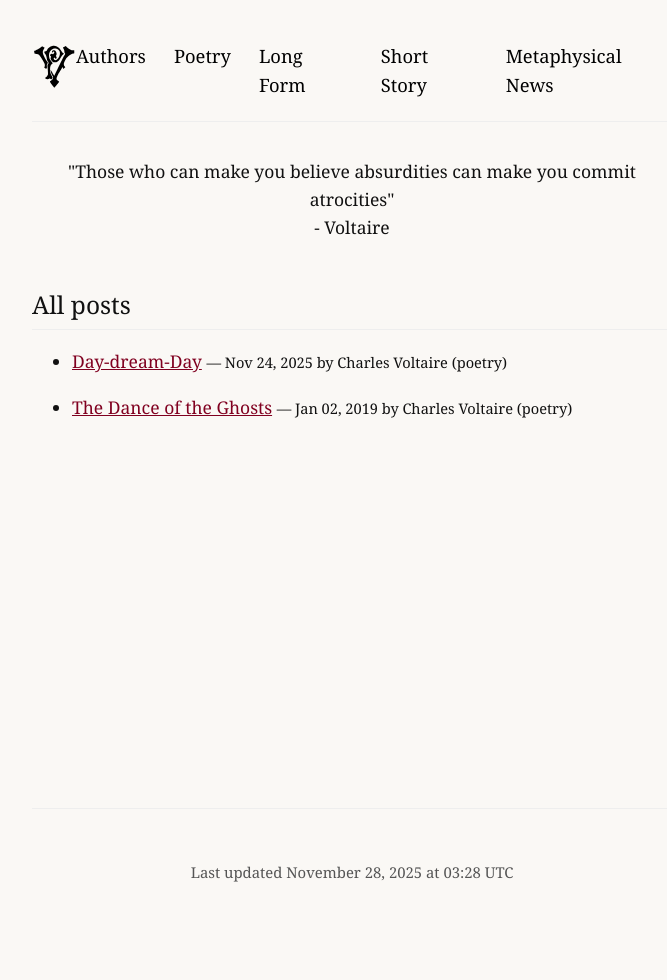
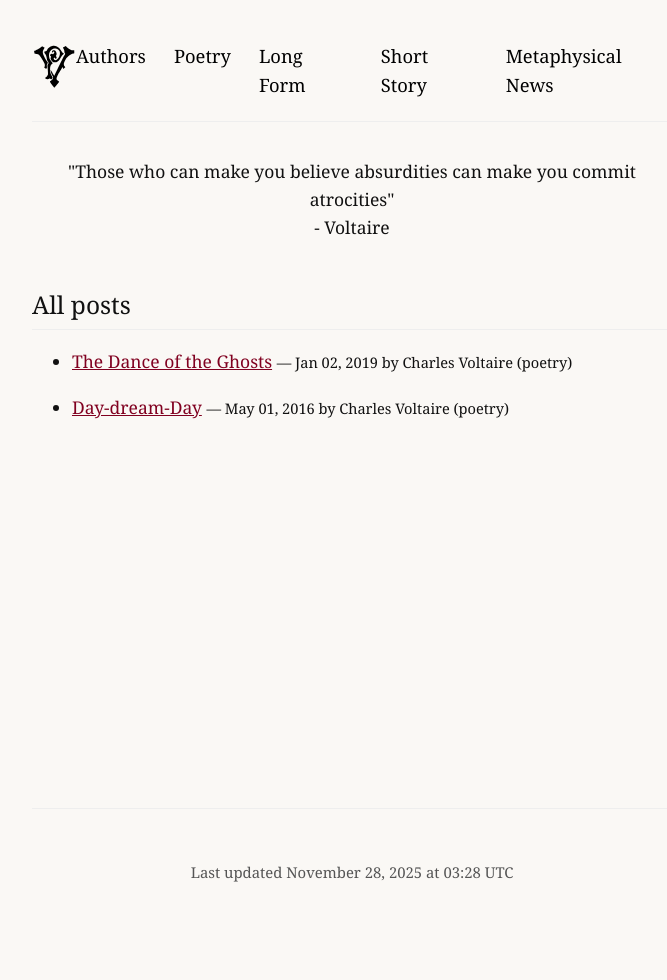
Before and after one commit to charlesvoltaire-public/charlesvoltaire-public.github.io, a Jekyll site: the page built from index.md, in a window 1280 px wide. Shown: the whole page, without its empty margins (288-955 px from the left). Built offline with Jekyll 4.4.1, drawn with Linux system fonts in a browser that asks for light colours.

Commit message:
Update day-dream-day.md

```diff
--- a/charles-voltaire/day-dream-day.md
+++ b/charles-voltaire/day-dream-day.md
@@ -1,7 +1,7 @@
 ---
 layout: poem
 title: Day-dream-Day
-date: 2025-11-24
+date: 2016-05-01
 author: Charles Voltaire
 categories: [poetry]
 permalink: /day-dream-day
```
